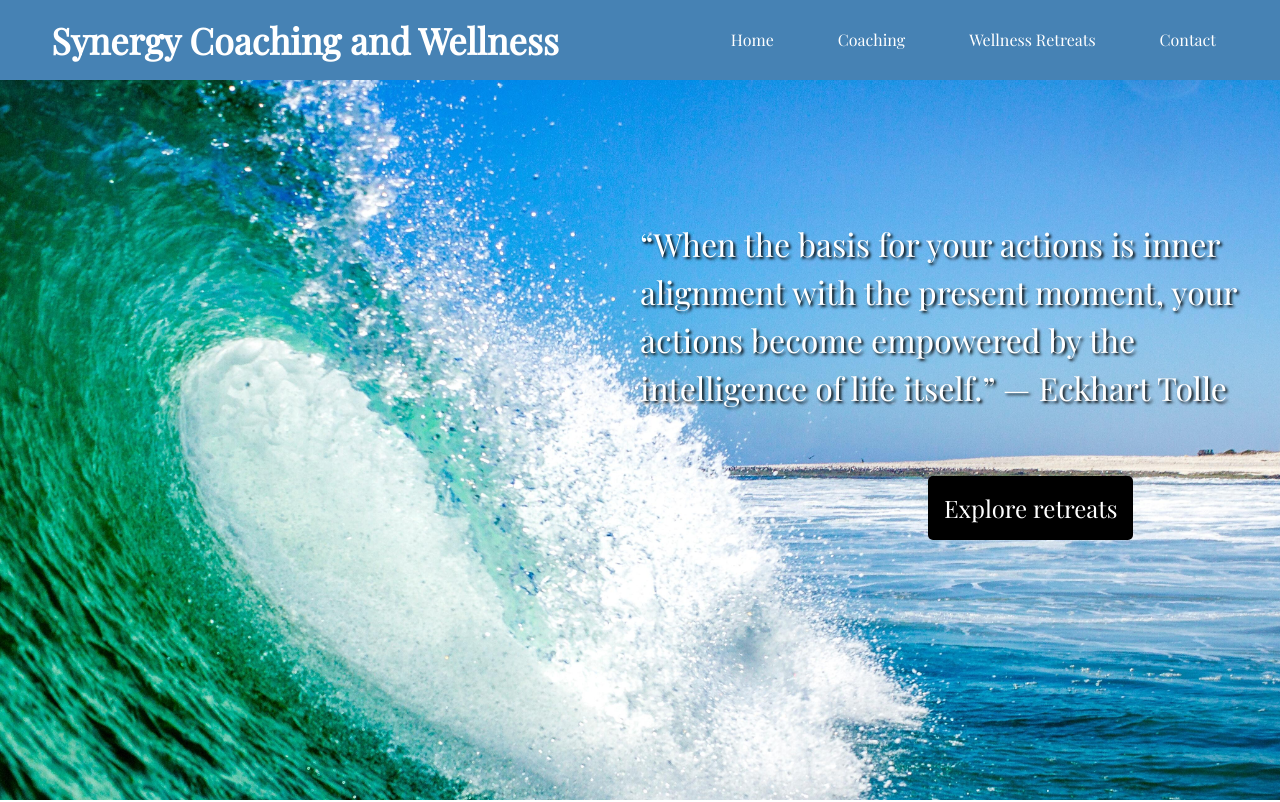
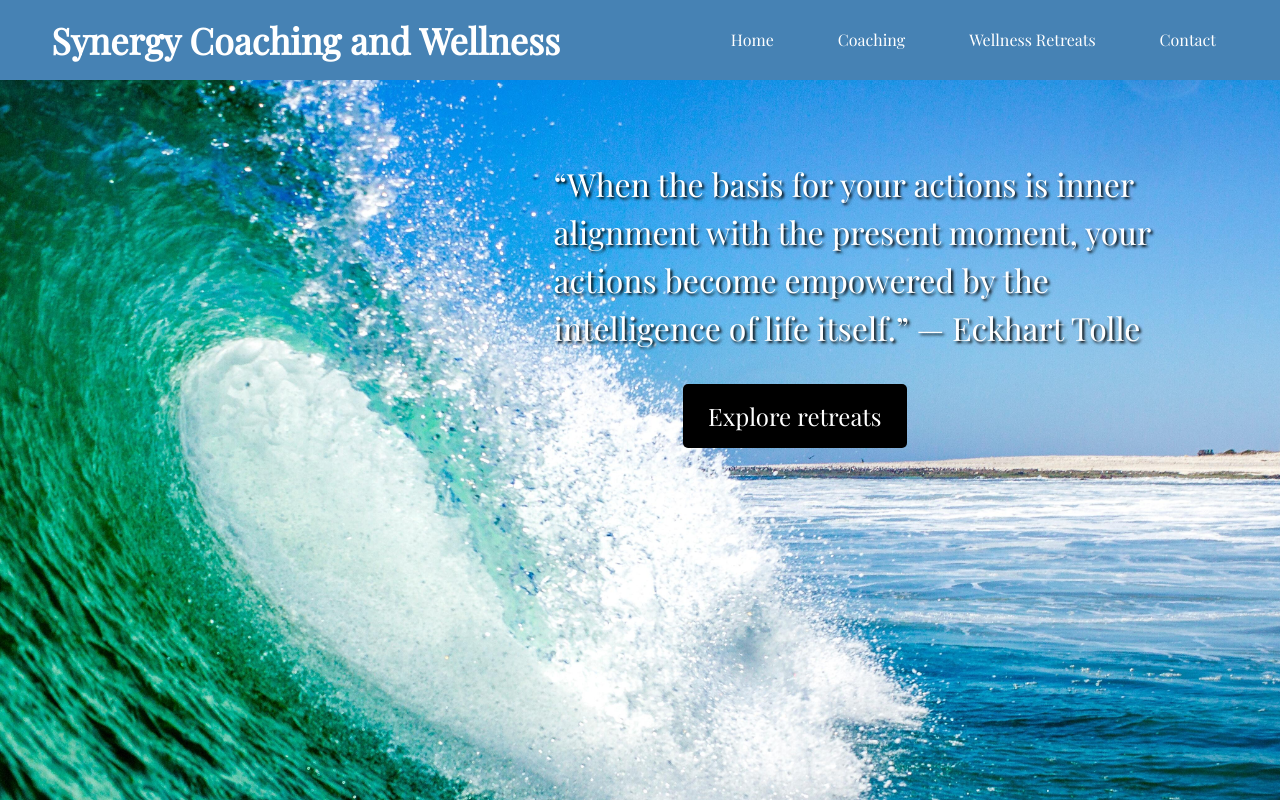
Before and after one commit to tbguest/synergy-coaching, a Next.js app: page / in a window 1280 px wide. Shown: the top 802 px of the page. Built offline with nearby package versions, Linux system fonts and the light colour scheme; a web font is replaced by a local one.

Commit message:
Style splash

```diff
--- a/components/Navbar/Navbar.jsx
+++ b/components/Navbar/Navbar.jsx
@@ -7,7 +7,7 @@ const Navbar = () => {
     <nav className={styles.nav_container}>
       <Link href={"/"}>
         <a className={styles.nav_brand}>
-          <h1>Synergy Coaching and Wellness</h1>
+          <h1>Synergy Coaching and&nbsp;Wellness</h1>
         </a>
       </Link>
       <Link href={"/"}>
--- a/components/Navbar/Navbar.module.css
+++ b/components/Navbar/Navbar.module.css
@@ -17,7 +17,7 @@
 }
 
 .nav_link {
-  /* height: 100%; */
+  display: none;
 }
 
 .nav_link:hover {
@@ -29,9 +29,11 @@
   font-family: "Playfair Display";
   position: absolute;
   left: 4%;
+  max-width: 70%;
+  line-height: 2rem;
 }
 
-@media (min-width: 768px) {
+@media (min-width: 1200px) {
   .nav_brand {
     font-size: x-large;
   }
@@ -46,6 +48,12 @@
   }
 }
 
+@media (min-width: 768px) {
+  .nav_brand {
+    max-width: 50%;
+  }
+}
+
 .burger {
   right: 8%;
   top: 0;
--- a/components/Splash/Splash.jsx
+++ b/components/Splash/Splash.jsx
@@ -5,11 +5,11 @@ const Splash = () => {
   return (
     <div className={styles.container}>
       <div className={styles.action_items}>
-        <p className={styles.quote}>
+        <span className={styles.quote}>
           “When the basis for your actions is inner alignment with the present
           moment, your actions become empowered by the intelligence of life
-          itself.” — Eckhart Tolle
-        </p>
+          itself.” —&nbsp;Eckhart Tolle
+        </span>
         <Link href={"/retreats"}>
           <button>
             <a>Explore retreats</a>
--- a/components/Splash/Splash.module.css
+++ b/components/Splash/Splash.module.css
@@ -1,18 +1,25 @@
 .container {
-  position: absolute;
-  width: 100%;
-  height: calc(100% - var(--nav-height));
+  position: relative;
+  width: 100;
+  top: var(--nav-height);
+  height: calc(100vh - var(--nav-height));
   background-image: url("/wave_cropped.jpg");
   background-size: cover;
   bottom: 0;
+  margin: 0;
+  overflow-x: hidden;
+  display: grid;
+  padding: 1rem;
+  grid-template: 1fr / 1fr;
 }
 
 .action_items {
-  position: absolute;
-  left: 50%;
-  top: 15%;
-  font-size: 2rem;
+  font-size: 1.5rem;
   line-height: 3rem;
+  grid-area: 1 / 2 / 2 / 3;
+  display: flex;
+  flex-direction: column;
+  margin: 1rem;
 }
 
 .action_items button {
@@ -22,9 +29,9 @@
   font-size: x-large;
   font-family: "Playfair Display", serif;
   border-radius: 5px;
-  position: relative;
-  left: 45%;
   padding: 1rem;
+  max-width: 14rem;
+  margin-left: 20%;
 }
 
 .action_items button:hover {
@@ -34,5 +41,18 @@
 .quote {
   color: white;
   text-shadow: 2px 2px 3px #000000;
-  margin-bottom: 4rem;
+  margin-bottom: 2rem;
+  padding: 0;
 }
+
+@media (min-width: 768px) {
+  .container {
+    grid-template: 30% 1fr / 40% 60%;
+    padding: 3rem;
+  }
+
+  .action_items {
+    font-size: 2rem;
+    margin: 2rem;
+  }
+}
--- a/pages/index.js
+++ b/pages/index.js
@@ -1,6 +1,4 @@
-import Head from "next/head";
 import styles from "../styles/Home.module.css";
-import { Footer } from "../components/Footer";
 import Link from "next/link";
 import { Splash } from "../components/Splash";
 
@@ -31,7 +29,6 @@ export default function Home() {
             </button>
           </Link>
         </div>
-        <Footer />
       </div>
     </div>
   );
--- a/styles/Home.module.css
+++ b/styles/Home.module.css
@@ -3,9 +3,8 @@
 }
 
 .content_container {
-  position: absolute;
-  top: 100%;
-  width: 100%;
+  position: relative;
+  margin: 5rem;
   padding: 2rem;
 }
 
```
